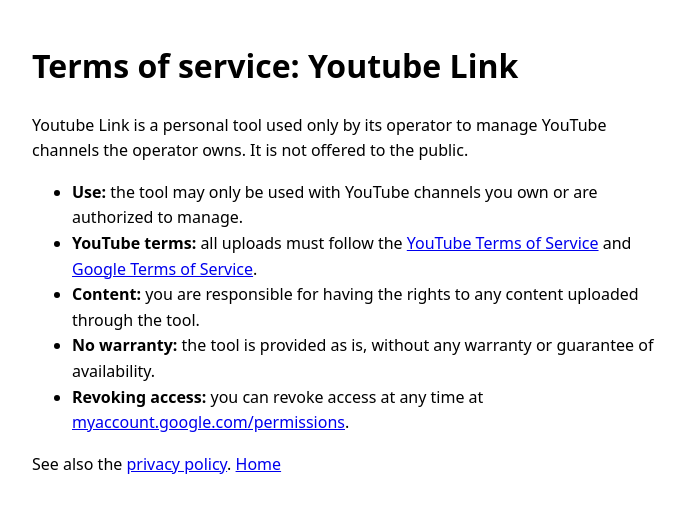
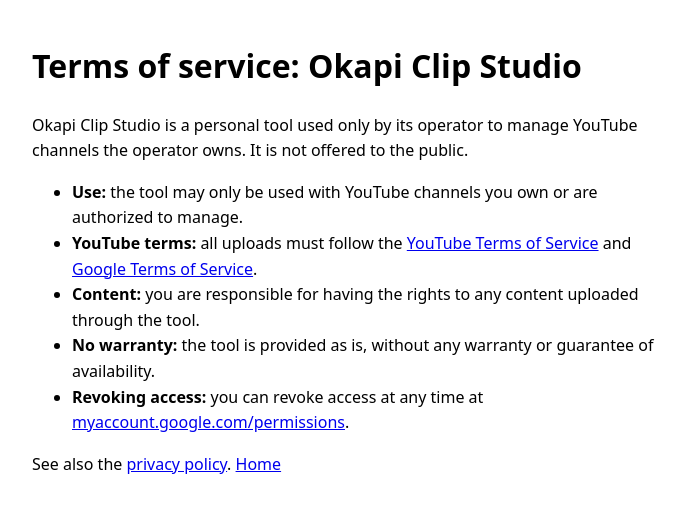
Before and after one commit to itsonu/itsonu.github.io, a plain HTML site: page terms.html in a window 1280 px wide. Shown: the whole page, without its empty margins (288-974 px from the left). Drawn offline with Linux system fonts and the light colour scheme.

Commit message:
Rename app to Okapi Clip Studio

```diff
--- a/terms.html
+++ b/terms.html
@@ -1,7 +1,7 @@
 <!doctype html><html lang="en"><head><meta charset="utf-8"><meta name="viewport" content="width=device-width,initial-scale=1"><title>Terms of service</title></head>
 <body style="font-family:system-ui;max-width:640px;margin:40px auto;padding:0 16px;line-height:1.6">
-<h1>Terms of service: Youtube Link</h1>
-<p>Youtube Link is a personal tool used only by its operator to manage YouTube channels the operator owns. It is not offered to the public.</p>
+<h1>Terms of service: Okapi Clip Studio</h1>
+<p>Okapi Clip Studio is a personal tool used only by its operator to manage YouTube channels the operator owns. It is not offered to the public.</p>
 <ul>
 <li><b>Use:</b> the tool may only be used with YouTube channels you own or are authorized to manage.</li>
 <li><b>YouTube terms:</b> all uploads must follow the <a href="https://www.youtube.com/t/terms">YouTube Terms of Service</a> and <a href="https://policies.google.com/terms">Google Terms of Service</a>.</li>
```
